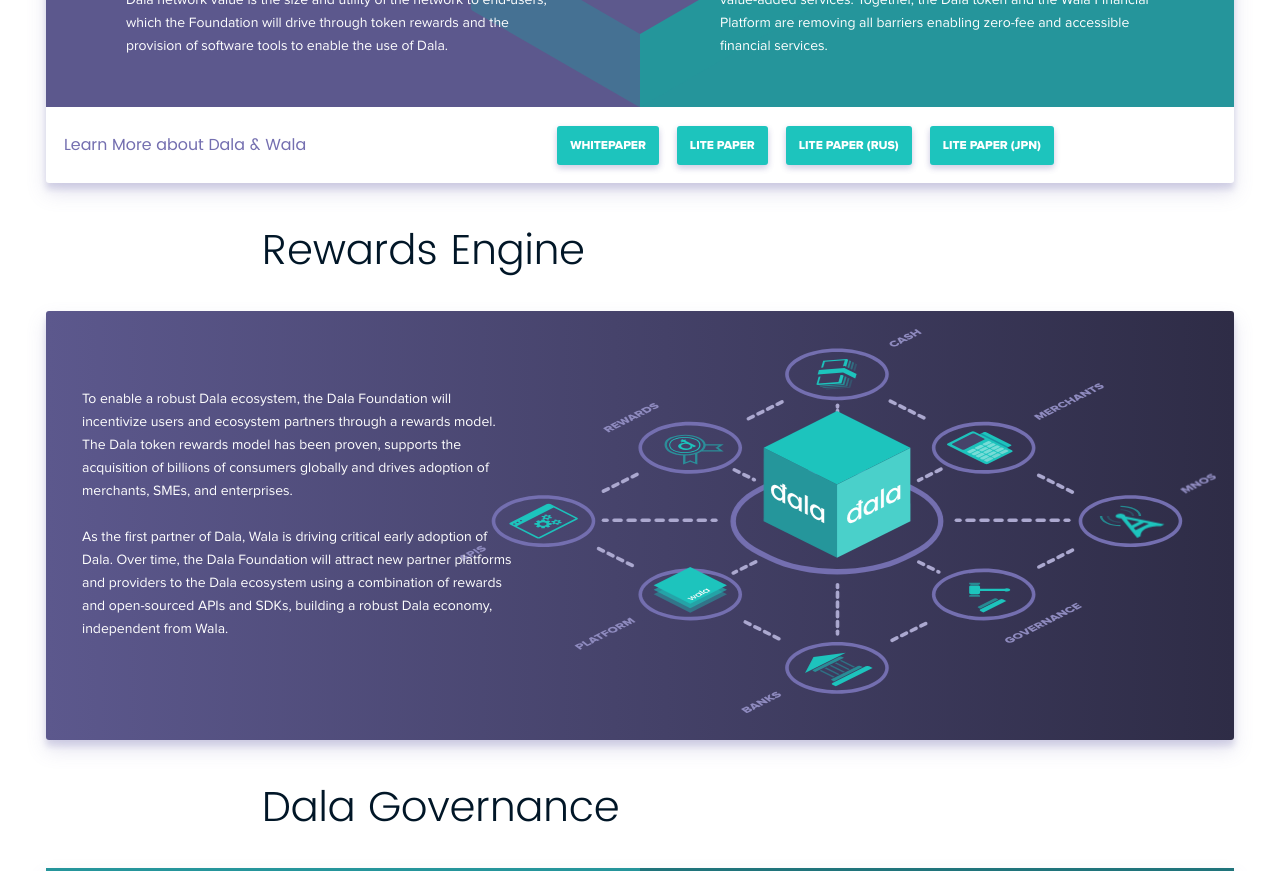
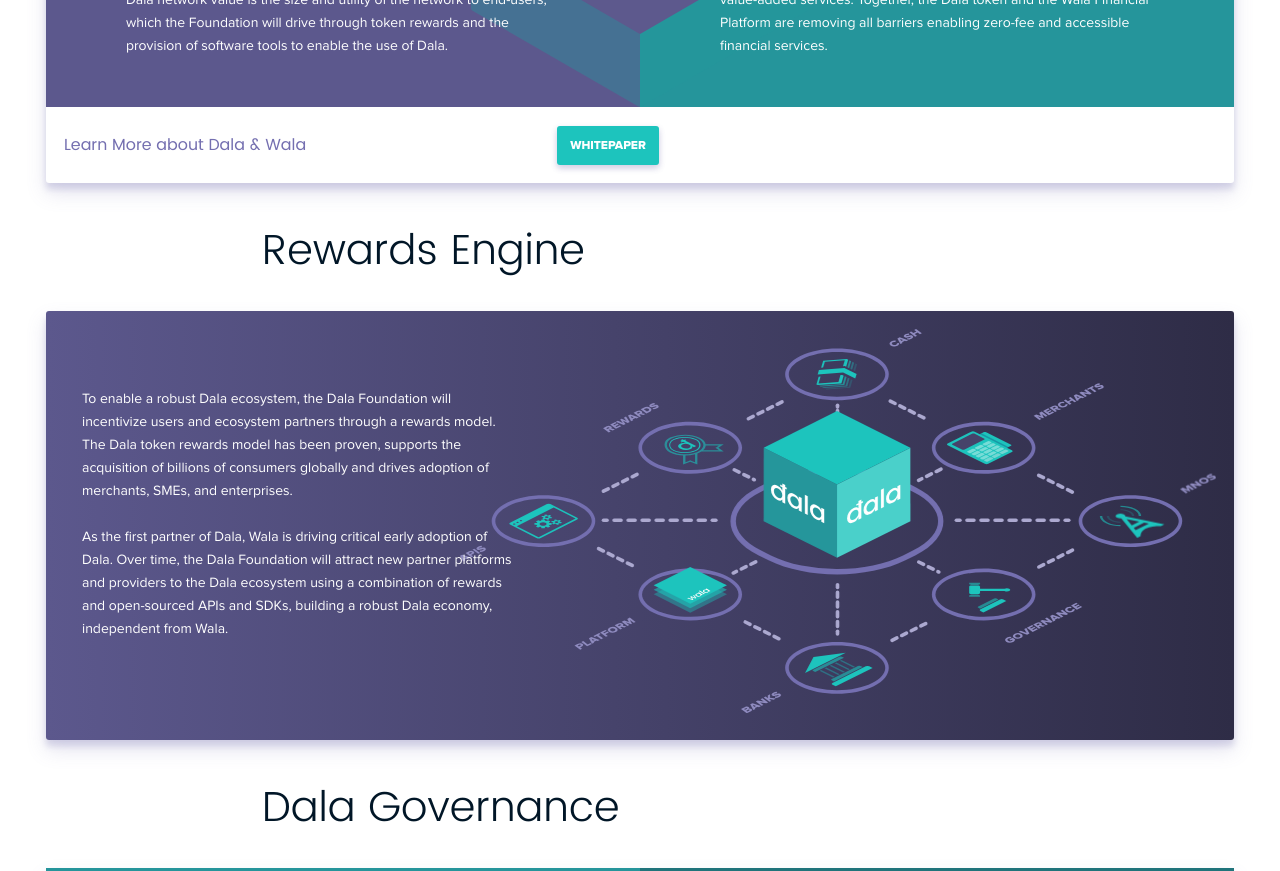
Before and after one commit to GetDala/dala-org-website, a React (Create React App) app: page / in a window 1280 px wide. Shown: the part 2340-3211 px from the top of the page. Built offline with nearby package versions, Linux system fonts and the light colour scheme.

Commit message:
removed whitepaper links

```diff
--- a/src/components/DalaEcosystem/DalaEcosystem.js
+++ b/src/components/DalaEcosystem/DalaEcosystem.js
@@ -83,39 +83,6 @@
                         }); }}
                       />
                     </span>
-                    <span className="ecosystem-cta">
-                      <CallToAction
-                        variation={'anchor'}
-                        destination={'https://s3-eu-west-1.amazonaws.com/dalaorg-website-bucket/dala_lite_paper.pdf'}
-                        label={'Lite Paper'}
-                        onClick={() => { ReactGA.event({
-                          category: 'Lite paper',
-                          action: 'go to lite paper'
-                        }); }}
-                      />
-                    </span>
-                    <span className="ecosystem-cta">
-                      <CallToAction
-                        variation={'anchor'}
-                        destination={'https://s3-eu-west-1.amazonaws.com/dalaorg-website-bucket/dala_russian_lite_paper.pdf'}
-                        label={'Lite Paper (RUS)'}
-                        onClick={() => { ReactGA.event({
-                          category: 'Lite paper Russia',
-                          action: 'go to lite paper russia'
-                        }); }}
-                      />
-                    </span>
-                    <span className="ecosystem-cta">
-                      <CallToAction
-                        variation={'anchor'}
-                        destination={'https://s3-eu-west-1.amazonaws.com/dalaorg-website-bucket/dala_japanese_lite_paper.pdf'}
-                        label={'Lite Paper (JPN)'}
-                        onClick={() => { ReactGA.event({
-                          category: 'Lite paper japan',
-                          action: 'go to lite paper japan'
-                        }); }}
-                      />
-                    </span>
                   </div>
                 </div>
               </div>
```
